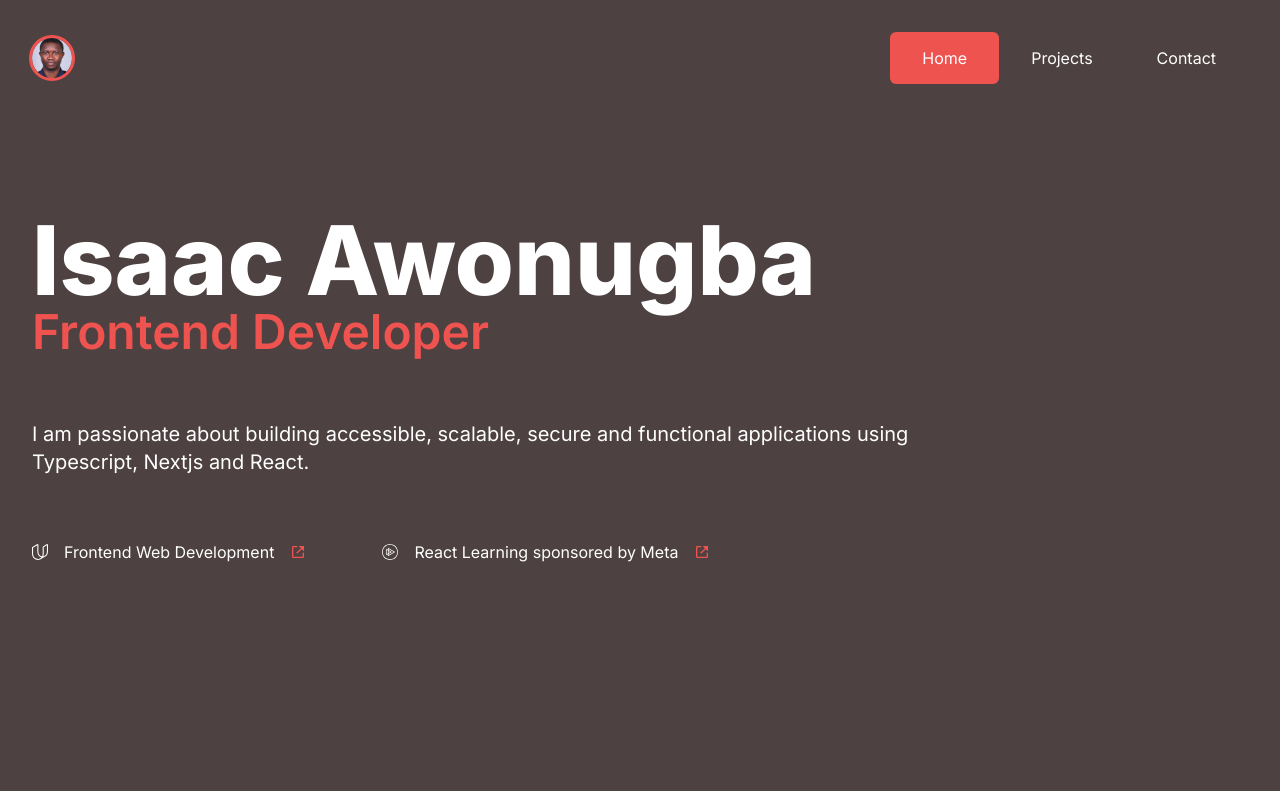
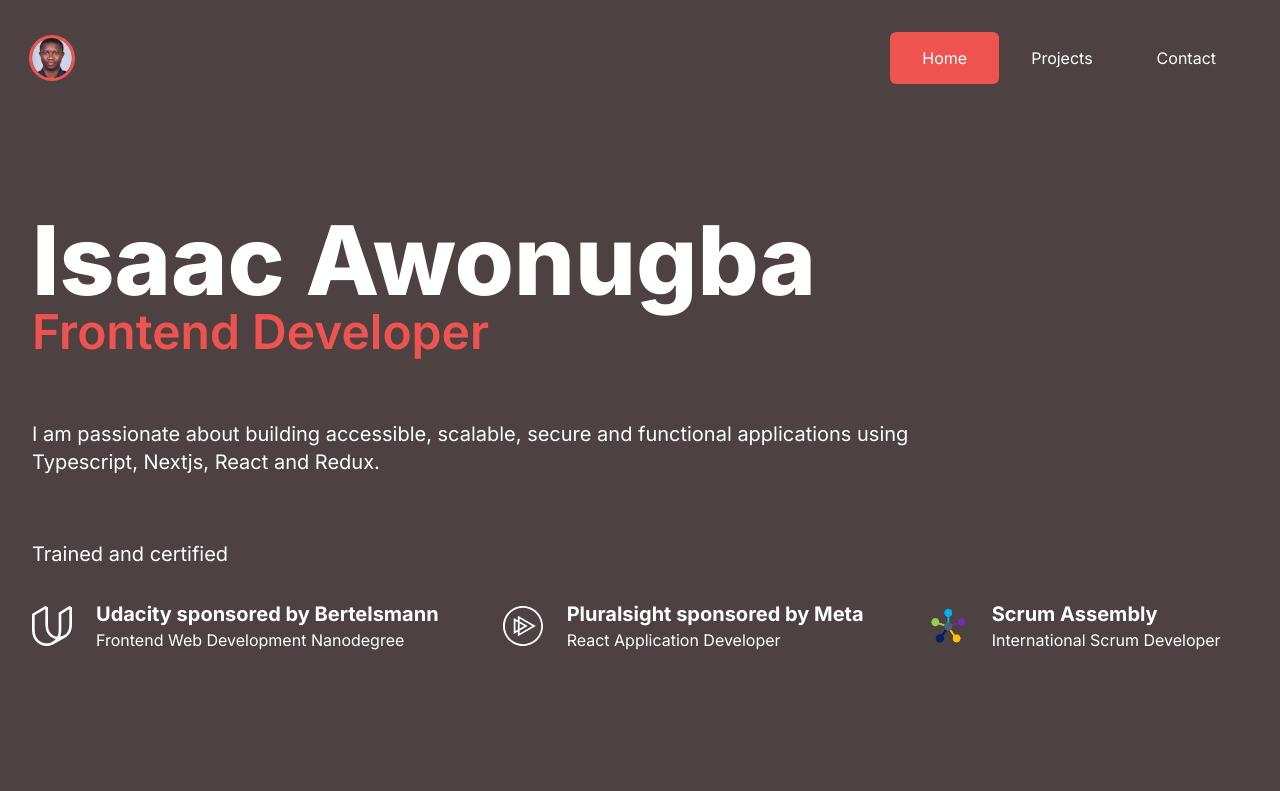
Before and after one commit to it-awonugba/portfolio, a Next.js app: page / in a window 1280 px wide. Shown: the top 791 px of the page. Built offline with nearby package versions, Linux system fonts and the light colour scheme.

Commit message:
Theme updated and Hero buttom redesigned

```diff
--- a/app/globals.css
+++ b/app/globals.css
@@ -1,20 +1,3 @@
 @tailwind base;
 @tailwind components;
 @tailwind utilities;
-
-:root {
-  --foreground-rgb: 255, 255, 255;
-  --background-start-rgb: 77, 65, 65;
-  --background-end-rgb: 77, 65, 65;
-  --accent-color-1: 238, 83, 79;
-}
-
-body {
-  color: rgb(var(--foreground-rgb));
-  background: linear-gradient(
-      to bottom,
-      transparent,
-      rgb(var(--background-end-rgb))
-    )
-    rgb(var(--background-start-rgb));
-}
--- a/app/layout.tsx
+++ b/app/layout.tsx
@@ -17,8 +17,8 @@ export default function RootLayout({
   children: React.ReactNode;
 }) {
   return (
-    <html lang="en">
-      <body className={inter.className}>
+    <html lang="en" >
+      <body className={`${inter.className} ${'bg-primary'}`}>
         <main className={`pt-4 px-6 m-auto md:px-8 lg:max-w-7xl`}>
           <Header />
           {children}
--- a/components/certification/Certification.tsx
+++ /dev/null
@@ -1,13 +0,0 @@
-import { BiCertification } from "react-icons/bi";
-function Certification() {
-  return (
-    <section className="flex flex-row">
-      <div>
-        <BiCertification className="w-4 h-4" /> Certified Frontend Developer
-      </div>
-      <div>2</div>
-    </section>
-  );
-}
-
-export default Certification;
--- a/components/footer/Footer.tsx
+++ b/components/footer/Footer.tsx
@@ -6,9 +6,9 @@ import {
 } from "react-icons/bi";
 export default function Footer() {
   return (
-    <footer className="flex flex-col space-y-6 py-24 border-t border-t-zinc-100">
+    <footer className="flex flex-col text-white space-y-6 py-24 border-t border-t-zinc-100">
       <h2 className="text-3xl font-semibold">Isaac Awonugba</h2>
-      <p className="text-xl">
+      <p>
         A Frontend Developer looking to turn your design into pixel perfect
         implementation.
       </p>
--- a/components/hero/Hero.tsx
+++ b/components/hero/Hero.tsx
@@ -1,41 +1,50 @@
-import Link from "next/link";
-import { BiLinkExternal } from "react-icons/bi";
+import Image from "next/image";
 import { SiUdacity, SiPluralsight } from "react-icons/si";
+import {  FaGraduationCap } from "react-icons/fa";
+import ScrumAssemblyLogo from "../../assets/img/scrumassembly.png";
+import IconText from "../iconText/IconText";
 
 function Hero() {
+  const certifications = [
+    {
+      id: 1,
+      institution: "Udacity sponsored by Bertelsmann",
+      icon: <SiUdacity className="w-10 h-10"/>,
+      certificate: "Frontend Web Development Nanodegree"
+    },
+    {
+      id: 2,
+      institution: "Pluralsight sponsored by Meta",
+      icon: <SiPluralsight className="w-10 h-10"/>,
+      certificate: "React Application Developer"
+    },
+    {
+      id: 3,
+      institution: "Scrum Assembly",
+      icon: <Image src={ScrumAssemblyLogo} alt="Scrum Assembly logo" className="w-10 h-10"/>,
+      certificate: "International Scrum Developer"
+    }
+  ]
+
   return (
-    <section className="flex flex-col py-32">
+    <section className="flex flex-col py-32 text-white">
       <h1 className="font-extrabold text-5xl md:text-8xl">Isaac Awonugba</h1>
       <p className="font-semibold text-3xl md:text-5xl text-accent">
         Frontend Developer
       </p>
       <p className="text-xl py-16 max-w-4xl">
         I am passionate about building accessible, scalable, secure and
-        functional applications using Typescript, Nextjs and React.
+        functional applications using Typescript, Nextjs, React and Redux.
       </p>
-      <p className="flex flex-col gap-3 md:flex-row md:space-x-16">
-        <span className="flex flex-row items-center space-x-4">
-          <SiUdacity />
-          <span>Frontend Web Development</span>
-          <Link
-            href="https://confirm.udacity.com/e/48a2396a-c38c-11ed-ae7e-3b117adf5f13"
-            rel="noopener noreferrer"
-            target="_blank"
-          >
-            <BiLinkExternal className="text-accent" />
-          </Link>
-        </span>
-        <span className="flex flex-row items-center space-x-4">
-          <SiPluralsight /> <span>React Learning sponsored by Meta</span>
-          <Link
-            href="https://app.pluralsight.com/profile/isaac-awonugba-11#0"
-            rel="noopener noreferrer"
-            target="_blank"
-          >
-            <BiLinkExternal className="text-accent" />
-          </Link>
-        </span>
-      </p>
+      <div className="flex flex-col">
+        <h2 className="text-xl mb-8">Trained and certified</h2>
+        <div className="flex flex-wrap gap-8 lg:gap-16">
+          {
+              certifications.map((certification) => <IconText {...certification} key={certification.id}/>)
+          }
+        </div>
+
+      </div>
     </section>
   );
 }
--- /dev/null
+++ b/components/iconText/IconText.tsx
@@ -0,0 +1,16 @@
+import Link from "next/link";
+import {IconTextPropType} from "../../types/types";
+
+function IconText({institution, icon, certificate}: IconTextPropType) {
+  return (
+    <Link href="" className="flex gap-6 items-center">
+        {icon}
+        <div className="flex flex-col">
+            <h3 className="text-xl font-bold">{institution}</h3>
+            <p>{certificate}</p>
+        </div>
+    </Link>
+  )
+}
+
+export default IconText;
--- a/components/menu/Menu.tsx
+++ b/components/menu/Menu.tsx
@@ -14,9 +14,9 @@ export default function Menu() {
             setCollapse(true);
           }}
         >
-          <span className="block h-0.5 w-6 bg-accent"></span>
-          <span className="block h-0.5 my-1.5 w-6 bg-accent"></span>
-          <span className="block h-0.5 w-6 bg-accent"></span>
+          <span className="block h-0.5 w-6 bg-white"></span>
+          <span className="block h-0.5 my-1.5 w-6 bg-white"></span>
+          <span className="block h-0.5 w-6 bg-white"></span>
         </div>
         <div
           className={`z-40 py-4 px-8 right-0 top-0 absolute h-screen bg-accent ${
@@ -30,7 +30,7 @@ export default function Menu() {
             }}
           >
             <svg
-              className="h-8 w-8 text-gray-600"
+              className="h-8 w-8 text-white"
               viewBox="0 0 24 24"
               fill="none"
               stroke="currentColor"
@@ -42,7 +42,7 @@ export default function Menu() {
               <line x1="6" y1="6" x2="18" y2="18" />
             </svg>
           </div>
-          <ul className="space-y-4 mt-12 w-40">
+          <ul className="space-y-4 text-white mt-12 w-40">
             <li className="rounded-md hover:bg-accent p-0">
               <Link href="/">Home</Link>
             </li>
@@ -62,7 +62,7 @@ export default function Menu() {
             pathname === "/" ? "bg-accent" : null
           }`}
         >
-          <Link className="block py-3.5 px-8" href="/">
+          <Link className="block text-white py-3.5 px-8" href="/">
             Home
           </Link>
         </li>
@@ -71,7 +71,7 @@ export default function Menu() {
             pathname === "/projects" ? "bg-accent" : null
           }`}
         >
-          <Link className="block py-3.5 px-8" href="/projects">
+          <Link className="block text-white py-3.5 px-8" href="/projects">
             Projects
           </Link>
         </li>
@@ -80,7 +80,7 @@ export default function Menu() {
             pathname === "/contact" ? "bg-accent" : null
           }`}
         >
-          <Link className="block py-3.5 px-8" href="/contact">
+          <Link className="block text-white py-3.5 px-8" href="/contact">
             Contact
           </Link>
         </li>
--- a/components/skills/Skills.tsx
+++ b/components/skills/Skills.tsx
@@ -6,6 +6,7 @@ import {
   TbBrandNodejs,
   TbBrandTypescript,
   TbBrandHtml5,
+  TbBrandFigma
 } from "react-icons/tb";
 import { SiTailwindcss, SiWebpack } from "react-icons/si";
 import { FaSass, FaPhp, FaCss3Alt, FaShopify } from "react-icons/fa";
@@ -80,21 +81,26 @@ function Skills() {
     },
     {
       id: 14,
+      title: "Figma",
+      icon: <TbBrandFigma className="w-14 h-14 lg:w-24 lg:h-24" />,
+    },
+    {
+      id: 15,
       title: "Jest",
     },
     {
-      id: 15,
+      id: 16,
       title: "Enzymejs",
     },
   ];
   return (
-    <section className="flex flex-col space-y-8 py-24">
-      <h2 className="font-bold text-4xl ">Tools and frameworks </h2>
+    <section className="flex flex-col text-white space-y-8 py-24">
+      <h2 className="font-bold text-4xl">Tools and frameworks</h2>
       <p>
         Over the years, I have learnt and worked with the following tools and
         frameworks, some while working with traditional PHP and others after
-        transitioning into a Shopify Developer, fullstack or frontend
-        development role.
+        transitioning into a Shopify Developer, fullstack and frontend
+        development roles.
       </p>
       <div className="flex flex-row flex-wrap gap-8 justify-center text-center">
         {skillsArray.map((s) => (
--- a/tailwind.config.ts
+++ b/tailwind.config.ts
@@ -7,15 +7,12 @@ const config: Config = {
     "./app/**/*.{js,ts,jsx,tsx,mdx}",
   ],
   theme: {
-    extend: {
-      backgroundImage: {
-        "gradient-radial": "radial-gradient(var(--tw-gradient-stops))",
-        "gradient-conic":
-          "conic-gradient(from 180deg at 50% 50%, var(--tw-gradient-stops))",
-      },
-    },
+
     colors: {
       accent: "#EE534F",
+      primary: "#4D4141",
+      secondary: "#fd7d96",
+      white: "#ffffff"
     },
   },
   plugins: [],
--- a/types/types.ts
+++ b/types/types.ts
@@ -2,3 +2,9 @@ export type SkillType = {
   title: string;
   icon?: JSX.Element;
 };
+
+export type IconTextPropType = {
+  institution: string;
+  icon?: JSX.Element;
+  certificate: string;
+}
```
Also changed, not shown: assets/img/MentorManager.png (added).
